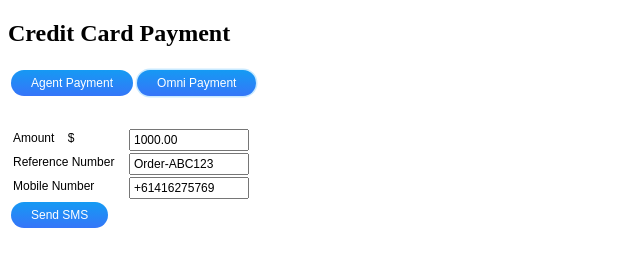
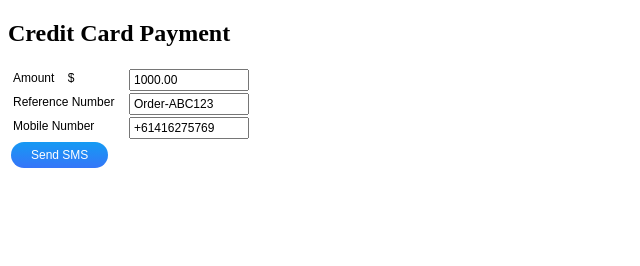
Before and after one commit to KelvinLow39/DemoCCP, a plain HTML site: page index.html in a window 1280 px wide. Both pictures are taken after a click on the button "Omni Payment". Shown: the whole page, without its empty margins (0-640 px from the left). Drawn offline with Linux system fonts and the light colour scheme.

Commit message:
Hide Tbl2 when Omni Pressed

```diff
--- a/index.html
+++ b/index.html
@@ -94,7 +94,7 @@
 </table>
 
 
-<table>
+<table id="tbl2">
 	<tr>
 		<td><button class="button-21" button id="btn1"onclick="GetCRN1()">Agent Payment</button></td>
 		<td><button class="button-21" button id="btn6"onclick="getlink1()">Omni Payment</button></td>
@@ -465,7 +465,7 @@ function GoSecure3() {
 
 	function getlink1() {
 		tbl5.style.display = 'block'
-		tbl1.style.display = 'none'
+		tbl2.style.display = 'none'
 		//ClearSecure()
 	}
 
```
